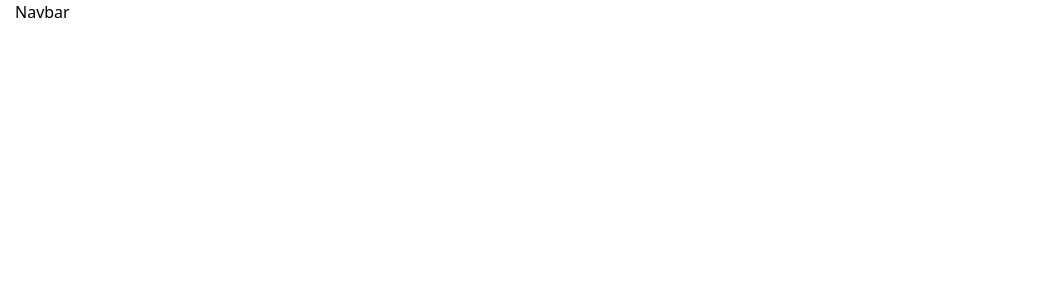
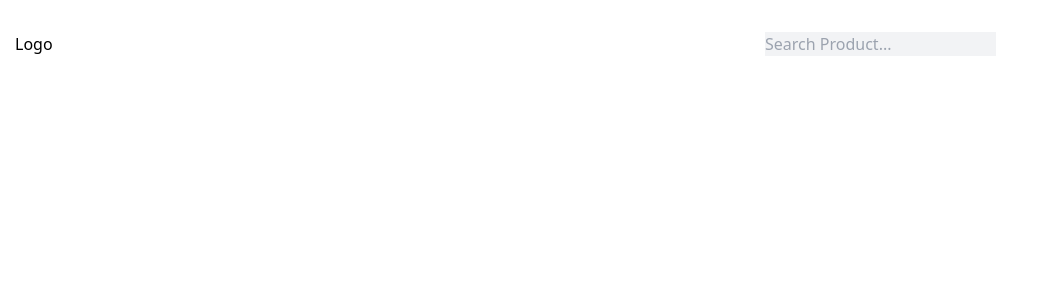
Before and after one commit to Brunogabriel-dev/ecommerce-web-ts, a React (Vite) app: page / in a window 1280 px wide. Shown: the top 300 px of the page, without its empty margins (0-1043 px from the left). Built offline with nearby package versions, Linux system fonts and the light colour scheme.

Commit message:
Inclusão de texto

```diff
--- a/src/Navbar.tsx
+++ b/src/Navbar.tsx
@@ -1,5 +1,12 @@
 const Navbar = () => {
-  return <div className="container hidden lg:block">Navbar</div>
+  return <div className="container hidden lg:block">
+    <div className="flex justify-between items-center pt-8">
+      <h1 className="text-4x1 font-medium">Logo</h1>
+      <div className="relative w-full max-w-[500px]">
+        <input className="bg-[#f2f3f5]" type="text" placeholder="Search Product..."/>
+      </div>
+    </div>
+  </div>
 };
 
 export default Navbar
```
